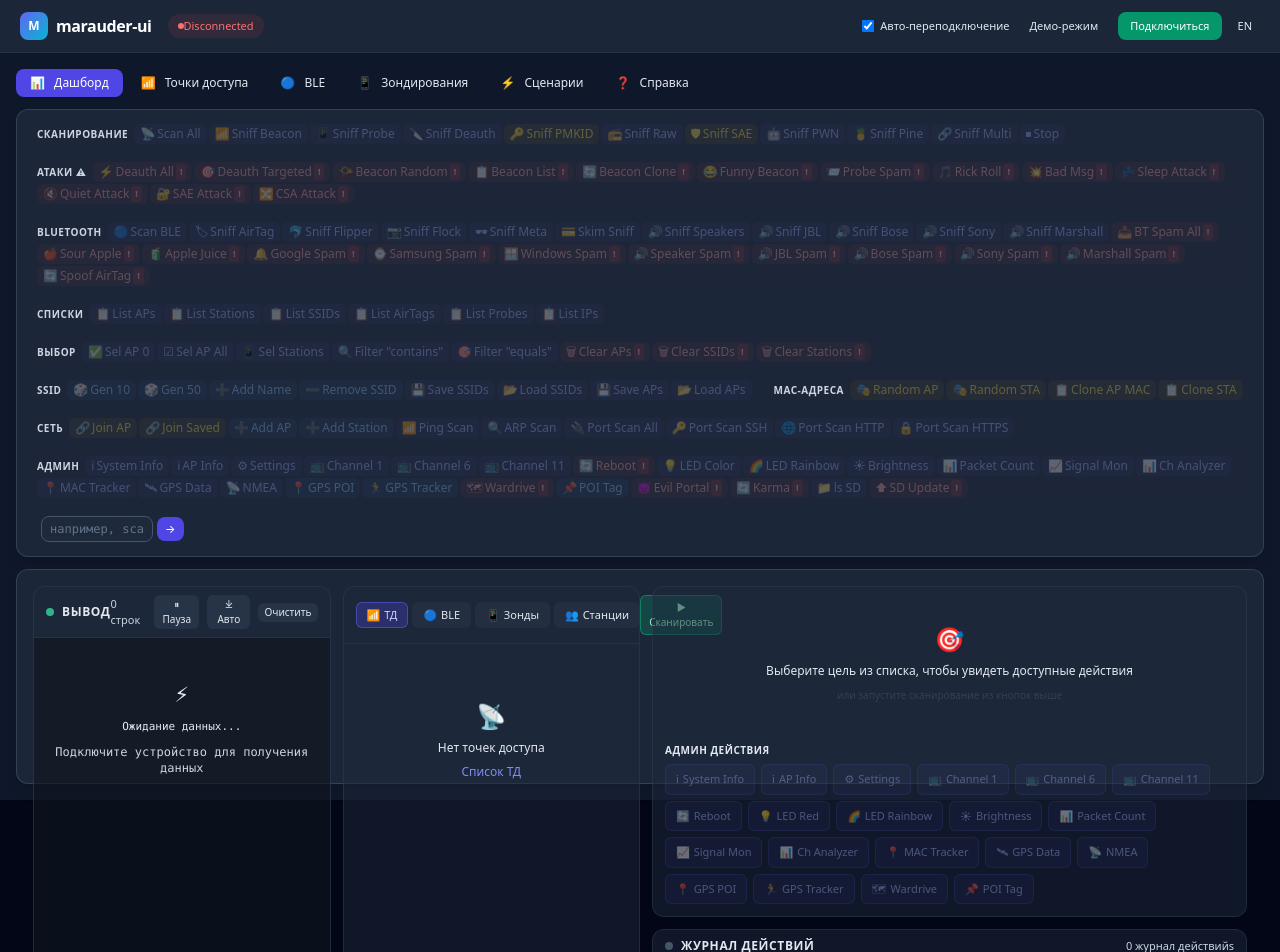
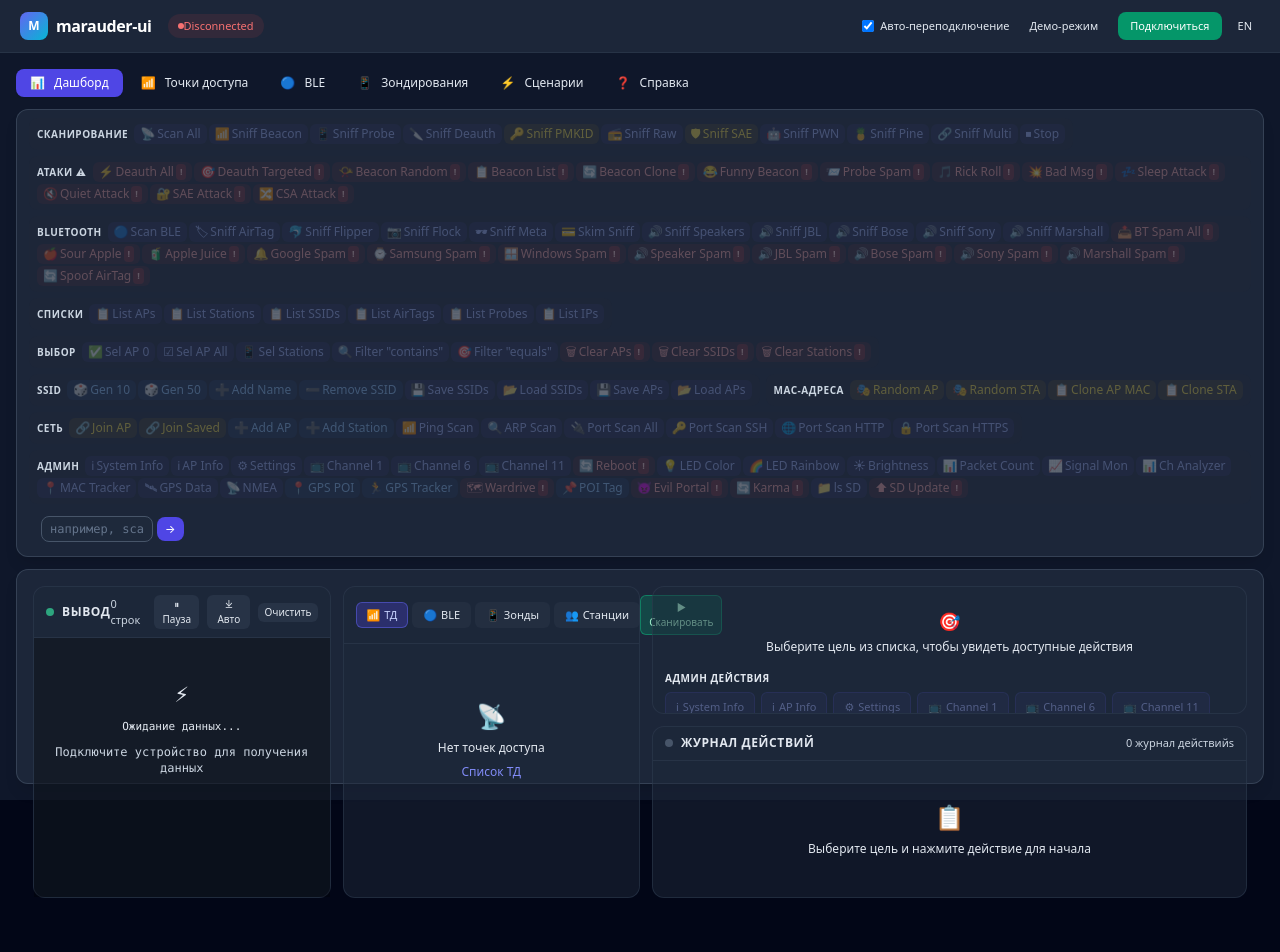
Before and after one commit to bapyha-netizen/marauder-ui, a Vue app: page / in a window 1280 px wide. Shown: the top 952 px of the page. After the commit the page ends 898 px from the top, so only its background shows below. Built offline with nearby package versions, Linux system fonts and the light colour scheme.

Commit message:
fix: DashboardView layout — replace h-full with flex-1 min-h-0 in panels; compact no-target placeholder; limit top panel height to max-h-32

```diff
--- a/src/components/dashboard/DashboardView.vue
+++ b/src/components/dashboard/DashboardView.vue
@@ -2,7 +2,7 @@
   <div class="flex-1 min-h-0 min-w-0 flex gap-3">
     <!-- LEFT: Live Output (1/4) -->
     <div class="w-1/4 flex flex-col min-h-0 min-w-0">
-      <div class="bg-slate-800/50 rounded-xl border border-slate-700/50 flex flex-col h-full">
+      <div class="bg-slate-800/50 rounded-xl border border-slate-700/50 flex flex-col flex-1 min-h-0">
         <div class="flex items-center justify-between px-3 py-2 border-b border-slate-700/50 flex-shrink-0">
           <div class="flex items-center space-x-2">
             <span class="w-2 h-2 rounded-full bg-emerald-400 animate-pulse"></span>
@@ -54,7 +54,7 @@
 
     <!-- CENTER: Targets list (1/4) -->
     <div class="w-1/4 flex flex-col min-h-0 min-w-0">
-      <div class="bg-slate-800/50 rounded-xl border border-slate-700/50 flex flex-col h-full">
+      <div class="bg-slate-800/50 rounded-xl border border-slate-700/50 flex flex-col flex-1 min-h-0">
         <div class="flex items-center justify-between px-3 py-2 border-b border-slate-700/50 flex-shrink-0">
           <div class="flex items-center space-x-1">
             <button v-for="t in targetTabs" :key="t.id" @click="activeTab = t.id"
@@ -166,13 +166,12 @@
     <!-- RIGHT: Action panel (1/2) -->
     <div class="w-1/2 flex flex-col min-h-0 min-w-0 gap-3">
       <!-- Top: Selected target details + actions -->
-      <div class="bg-slate-800/50 rounded-xl border border-slate-700/50 p-3 flex-shrink-0">
-        <div v-if="!selectedTarget" class="text-center py-6 text-xs text-slate-600">
-          <div class="text-2xl mb-2">🎯</div>
+      <div class="bg-slate-800/50 rounded-xl border border-slate-700/50 p-3 flex-shrink-0 overflow-y-auto max-h-32">
+        <div v-if="!selectedTarget" class="text-center py-2 text-xs text-slate-600">
+          <div class="text-lg mb-1">🎯</div>
           <div>{{ $t('dashboard.selectTarget') }}</div>
-          <div class="mt-2 text-[10px] text-slate-700">{{ $t('dashboard.runScan') }}</div>
         </div>
-        <div v-if="!selectedTarget && availableActions.length" class="mt-4">
+        <div v-if="!selectedTarget && availableActions.length" class="mt-2">
           <div class="text-[10px] font-semibold text-slate-400 uppercase tracking-wider mb-1.5">{{ $t('dashboard.adminActions') }}</div>
           <div class="flex flex-wrap gap-1.5">
             <button v-for="action in availableActions" :key="action.key" @click="runActionLocal(action)"
```
